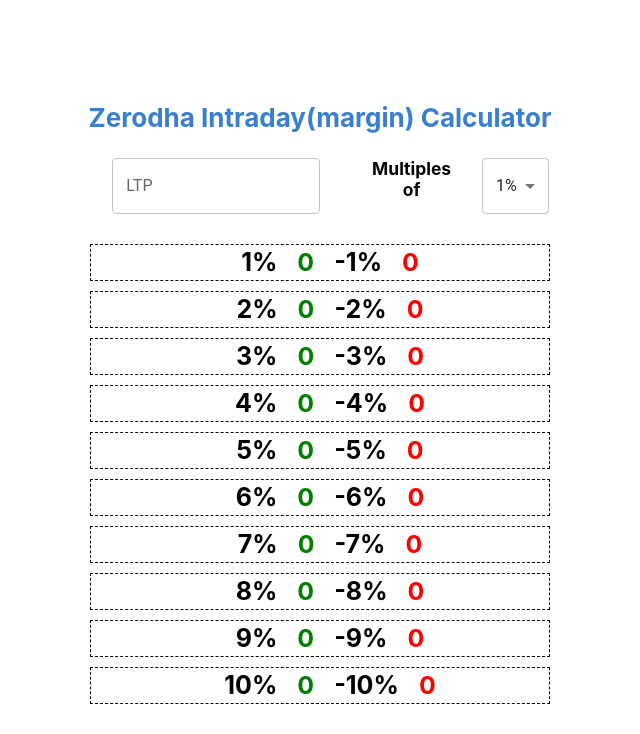
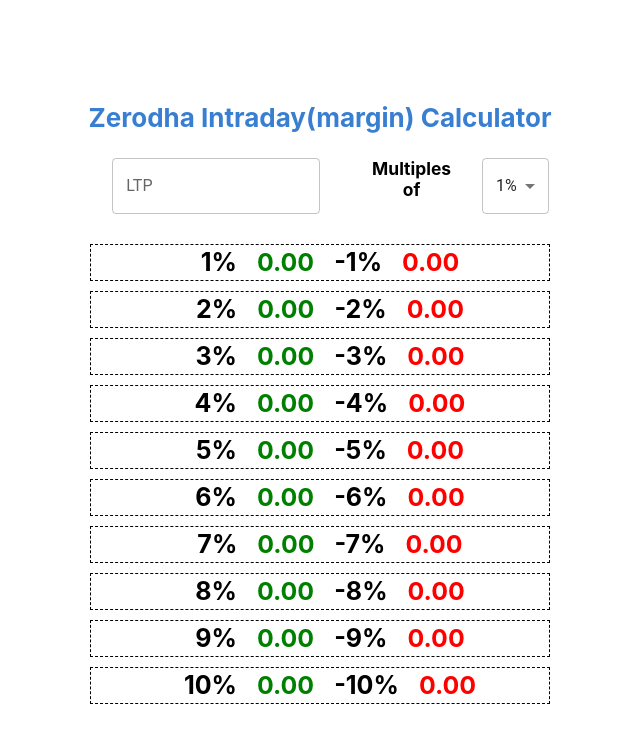
Before and after one commit to BalajiV27/zerodha-intraday-calculator, a React (Create React App) app: page / in a window 1280 px wide. Shown: the top 734 px of the page, without its empty margins (320-960 px from the left). Built offline with nearby package versions, Linux system fonts and the light colour scheme.

Commit message:
added float support

```diff
--- a/src/components/FlexBox.jsx
+++ b/src/components/FlexBox.jsx
@@ -1,10 +1,9 @@
 import TextDisplay from "./TextDisplay";
 
 const doMath = (item, idx, isPositive, multiplies) => {
-  if (!parseInt(item)) return 0;
-  console.log(item, "test");
-  var calc = (parseInt(item) * 0.2 * idx * multiplies) / 100;
-  return isPositive ? calc + parseInt(item) : calc - parseInt(item);
+  if (!parseFloat(item)) return 0;
+  var calc = (parseFloat(item) * 0.2 * idx * multiplies) / 100;
+  return isPositive ? calc + parseFloat(item) : calc - parseFloat(item);
 };
 
 function FlexBox(props) {
@@ -15,16 +14,15 @@
         <div className="flex" key={i}>
           <span>{i * props.multiples}%</span>
           <TextDisplay
-            key={i}
             header={"h5"}
             className={"bullish"}
-            text={doMath(props.ltp, i, true, props.multiples)}
+            text={doMath(props.ltp, i, true, props.multiples).toFixed(2)}
           ></TextDisplay>
           <span>-{i * props.multiples}%</span>
           <TextDisplay
             header={"h5"}
             className={"bearish"}
-            text={doMath(props.ltp, i, false, props.multiples)}
+            text={doMath(props.ltp, i, false, props.multiples).toFixed(2)}
           ></TextDisplay>
         </div>
       );
@@ -32,7 +30,7 @@
     return rows;
   };
 
-  return <div className="flex-container">{generateCalc(props.ltp)}</div>;
+  return <div className="flex-container">{generateCalc()}</div>;
 }
 
 export default FlexBox;
```
